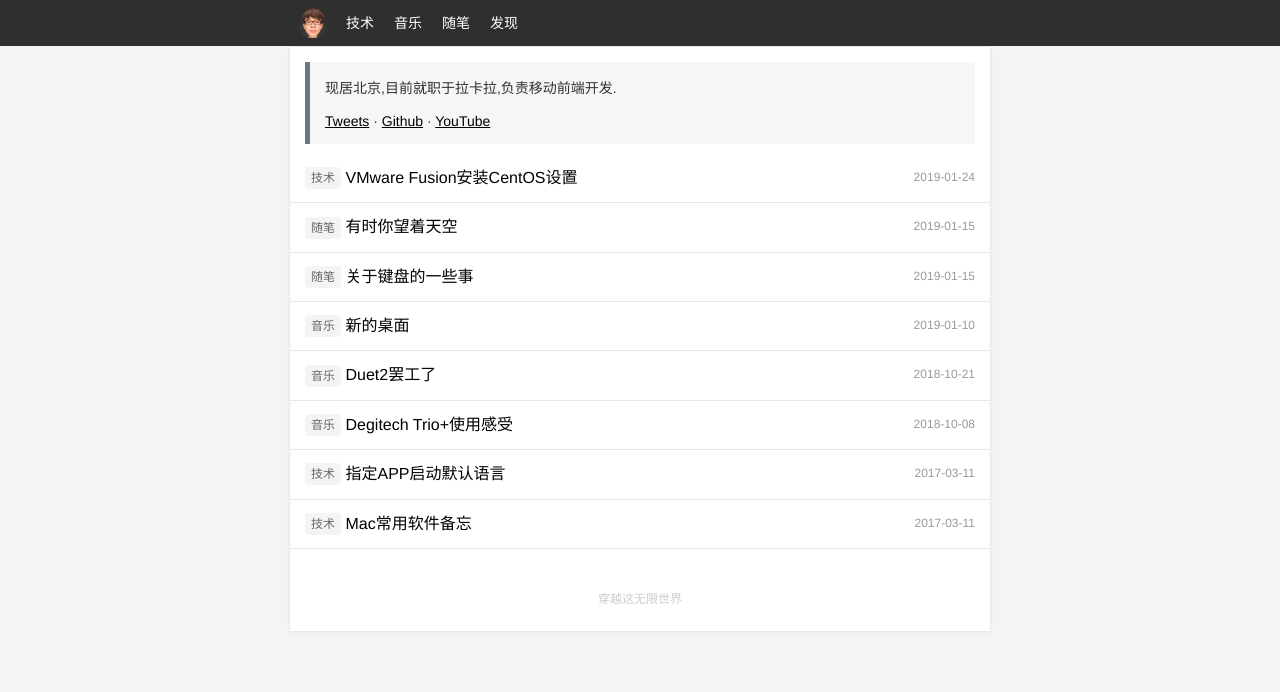
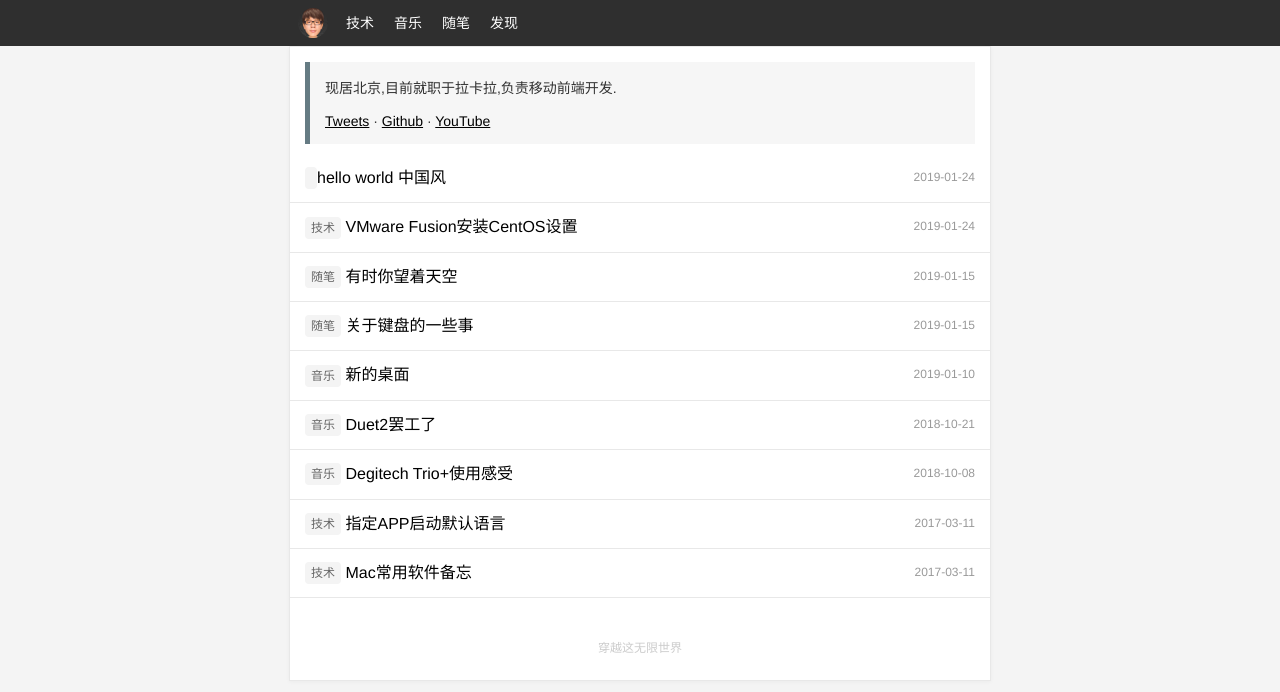
Before and after one commit to babyking/babyking.github.io, a Jekyll site: the page built from index.html, in a window 1280 px wide. Shown: the top 692 px of the page. Built offline with Jekyll 4.4.1, drawn with Linux system fonts in a browser that asks for light colours.

Commit message:
blog update

```diff
--- a/_config.yml
+++ b/_config.yml
@@ -12,7 +12,7 @@ kramdown:
     span:
       line_numbers: false
     block:
-      line_numbers: true
+      line_numbers: false
       start_line: 1
 
 # Google Analytics
--- /dev/null
+++ b/_posts/2019-01-24-hell.md
@@ -0,0 +1,8 @@
+---
+typora-root-url: ../
+typora-copy-images-to: ../image
+layout: post
+title: hello world 中国风
+date: 2019-01-24 14:02
+category:
+---
```
